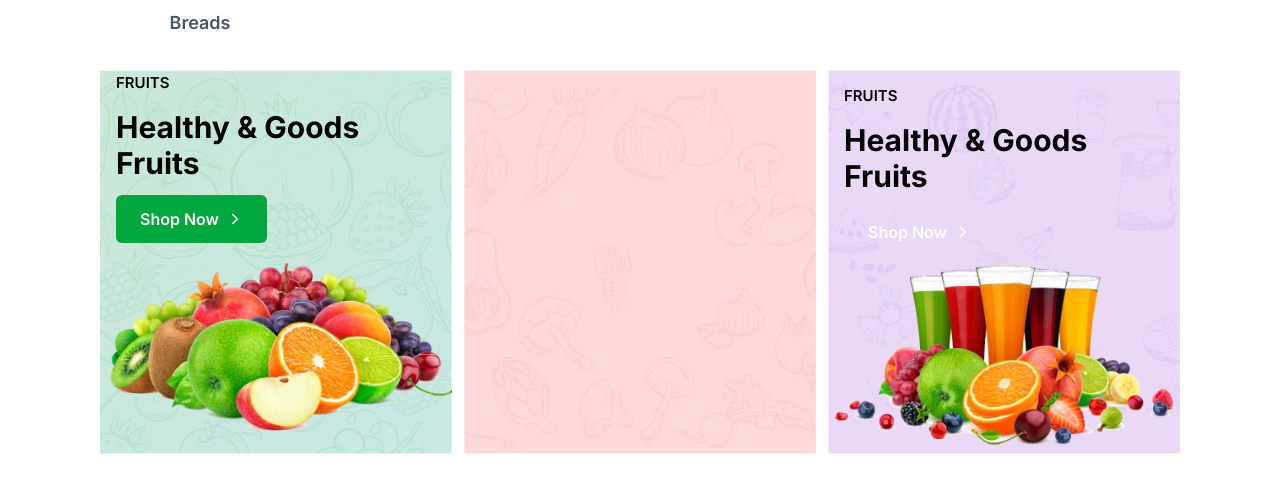
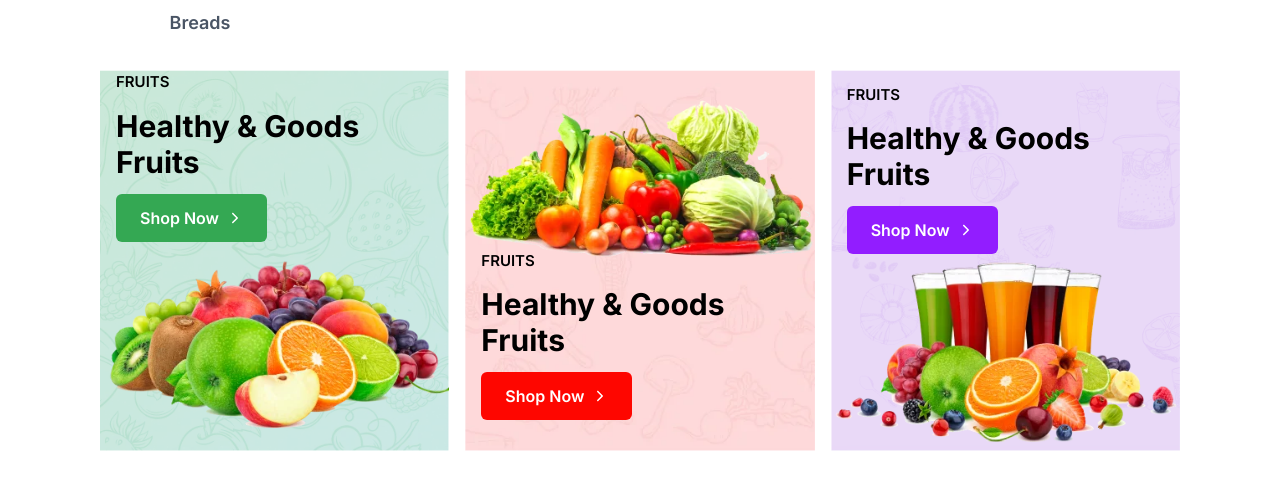
Before and after one commit to ahamedasif07/Project-Fresh-Grocery, a React (Vite) app: page / in a window 1280 px wide. Shown: the part 1551-2029 px from the top of the page. Before the commit the page ends 2005 px from the top, so only its background shows below. Built offline with nearby package versions, Linux system fonts and the light colour scheme.

Commit message:
category card set with out ychange

```diff
--- a/src/components/MainCategory/MainCategory.jsx
+++ b/src/components/MainCategory/MainCategory.jsx
@@ -4,7 +4,7 @@ import mainCategoryTow from "../../../public/assets/c-bg-img-2.webp";
 import mainCategoryThree from "../../../public/assets/c-bg-img-3.webp";
 import SectionContainer from "../SectionContainer/SectionContainer";
 import mainCategoryItemOne from "../../../public/assets/c-shop-img-1.webp";
-import mainCategoryItemTwo from "../../../public/assets/c-img-2.webp";
+import mainCategoryItemTwo from "../../../public/assets/c-shop-img-2.webp";
 import mainCategoryItemTheree from "../../../public/assets/c-shop-img-3.webp";
 import PrimaryButton from "../PrymaryButton/PrimaryButton";
 
@@ -12,9 +12,9 @@ const MainCategory = () => {
   return (
     <div>
       <SectionContainer>
-        <div className="grid grid-cols-3 mx-auto mt-[30px] gap-3 rounded-md">
+        <div className="flex justify-between md:flex-row flex-col gap-4 mx-auto my-[30px]  rounded-md">
           {/* image one */}
-          <div className="relative  overflow-hidden max-w-[400px] ">
+          <div className="relative  overflow-hidden max-w-[400px] max-h-[500px] ">
             <img className="" src={mainCategoryOne}></img>
 
             <div className="absolute bottom-1 overflow-hidden">
@@ -28,7 +28,7 @@ const MainCategory = () => {
                   </h3>
                   <PrimaryButton
                     text="Shop Now"
-                    colour="green-600"
+                    colour="#34A853"
                     hoverColour="black"
                   ></PrimaryButton>
                 </div>
@@ -37,9 +37,32 @@ const MainCategory = () => {
             </div>
           </div>
           {/* image tow */}
-          <img src={mainCategoryTow}></img>
+          <div className="relative  overflow-hidden max-w-[400px] max-h-[500px] ">
+            <img className="" src={mainCategoryTow}></img>
+
+            <img className="absolute top-1" src={mainCategoryItemTwo}></img>
+
+            <div className="absolute bottom-[15px] overflow-hidden">
+              <div className=" space-y-[-35px]">
+                <div className="  p-4 space-y-[14px]  ">
+                  <h4 className="text-[15px]  mt-[30px] font-semibold">
+                    FRUITS
+                  </h4>
+                  <h3 className="text-3xl font-bold">
+                    Healthy & Goods <br /> Fruits
+                  </h3>
+                  <PrimaryButton
+                    text="Shop Now"
+                    colour="#FE0600"
+                    hoverColour="black"
+                  ></PrimaryButton>
+                </div>
+              </div>
+            </div>
+          </div>
+
           {/* image 3 */}
-          <div className="relative  overflow-hidden max-w-[400px] ">
+          <div className="relative   max-w-[400px] max-h-[500px] ">
             <img className="" src={mainCategoryThree}></img>
 
             <div className="absolute bottom-1 overflow-hidden">
--- a/src/components/PrymaryButton/PrimaryButton.jsx
+++ b/src/components/PrymaryButton/PrimaryButton.jsx
@@ -5,10 +5,12 @@ const PrimaryButton = ({ text, colour, hoverColour }) => {
   return (
     <div>
       <button
-        className={`relative overflow-hidden px-6 py-3 font-semibold bg-${colour} text-white border-transparent rounded-md group`}
+        className={`relative overflow-hidden px-6 py-3 font-semibold  text-white border-transparent rounded-md group `}
+        style={{ backgroundColor: colour }}
       >
         <span
-          className={`absolute inset-0 w-0 h-full group-hover:bg-${hoverColour} group-hover:w-full transition-all duration-500 ease-out`}
+          className={`absolute inset-0 w-0 h-full  group-hover:w-full transition-all duration-500 ease-out`}
+          style={{ backgroundColor: hoverColour }}
         ></span>
         <div className="flex gap-2 place-items-center relative z-10">
           <span className="relative">{text}</span>
```
